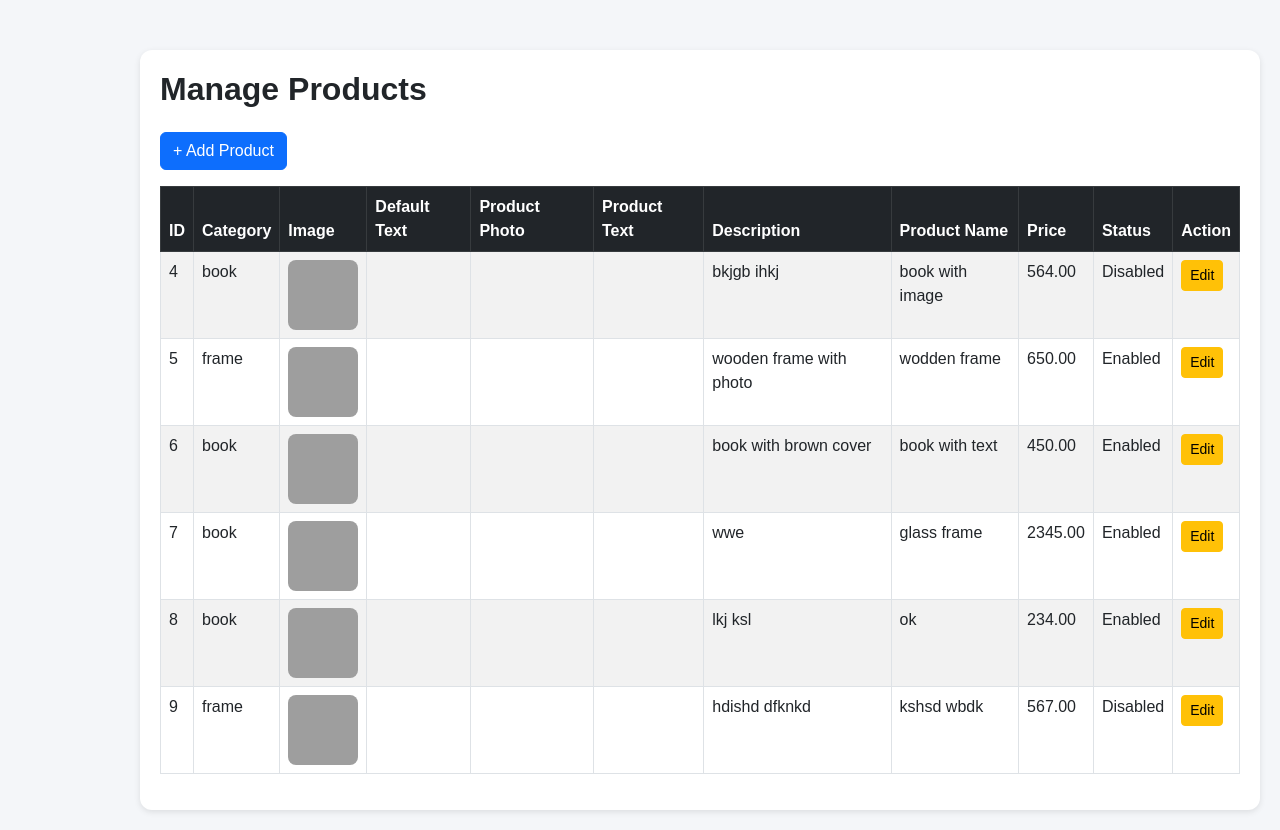
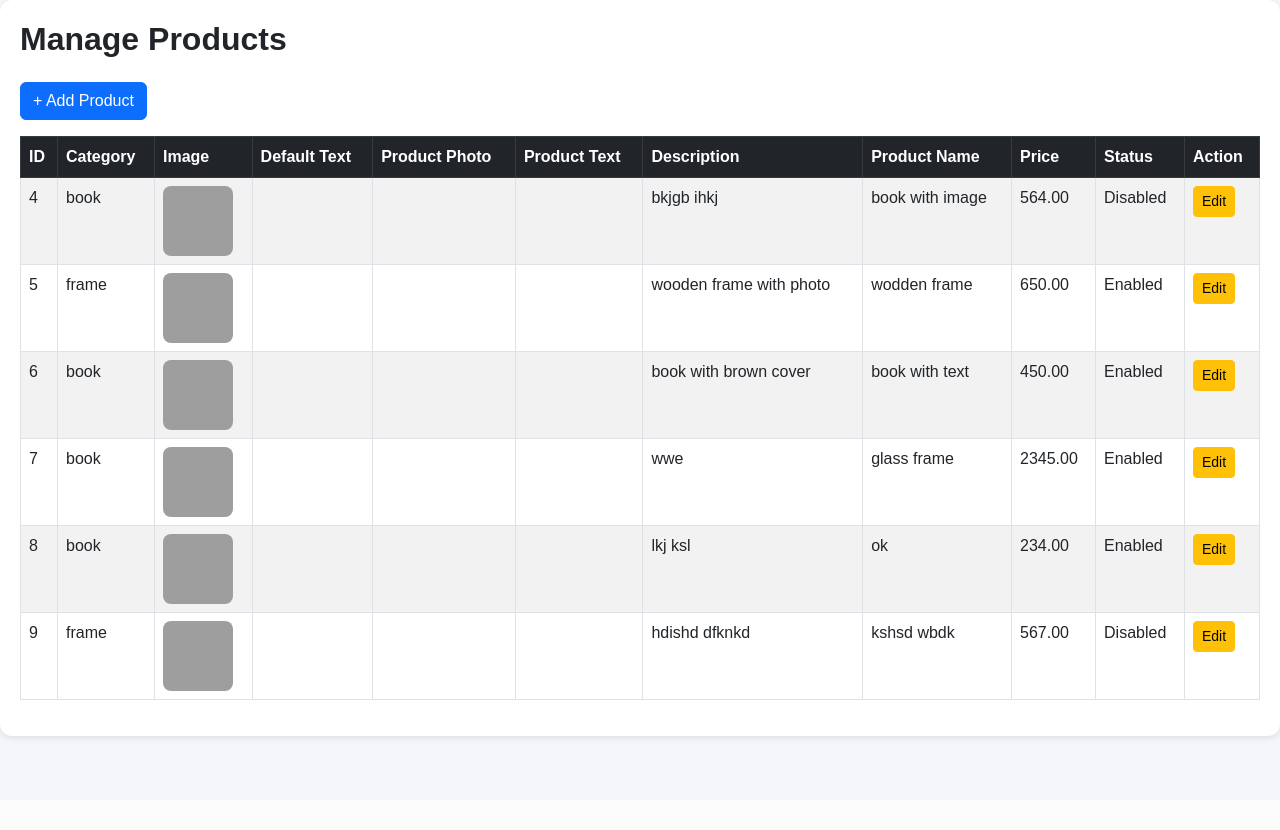
Before and after one commit to jaimini15/gift-shop-website, a PHP site: page /AdminPanel/products/products.php in a window 1280 px wide. After the commit the page ends 741 px from the top, so only its background shows below. Run offline with PHP 8.4, Linux system fonts and the light colour scheme; data comes from the database, SQL or seed files in the repository; data that the repository does not hold is empty; grey boxes are pictures that could not be loaded.

Commit message:
Update products.php

```diff
--- a/AdminPanel/products/products.php
+++ b/AdminPanel/products/products.php
@@ -12,7 +12,7 @@ include(__DIR__ . '/../db.php');
 
     <style>
         body { background: #f4f6f9; font-family: Arial, sans-serif; }
-        .content { margin-left: 120px; padding: 20px; margin-top: 30px; }
+        .content { margin-left: 0px; padding: 0px;}
         .card-box { background: #fff; padding: 20px; border-radius: 12px; box-shadow: 0 2px 6px rgba(0,0,0,0.1); }
         .product-img { width: 70px; height: 70px; object-fit: cover; border-radius: 8px; }
     </style>
```
